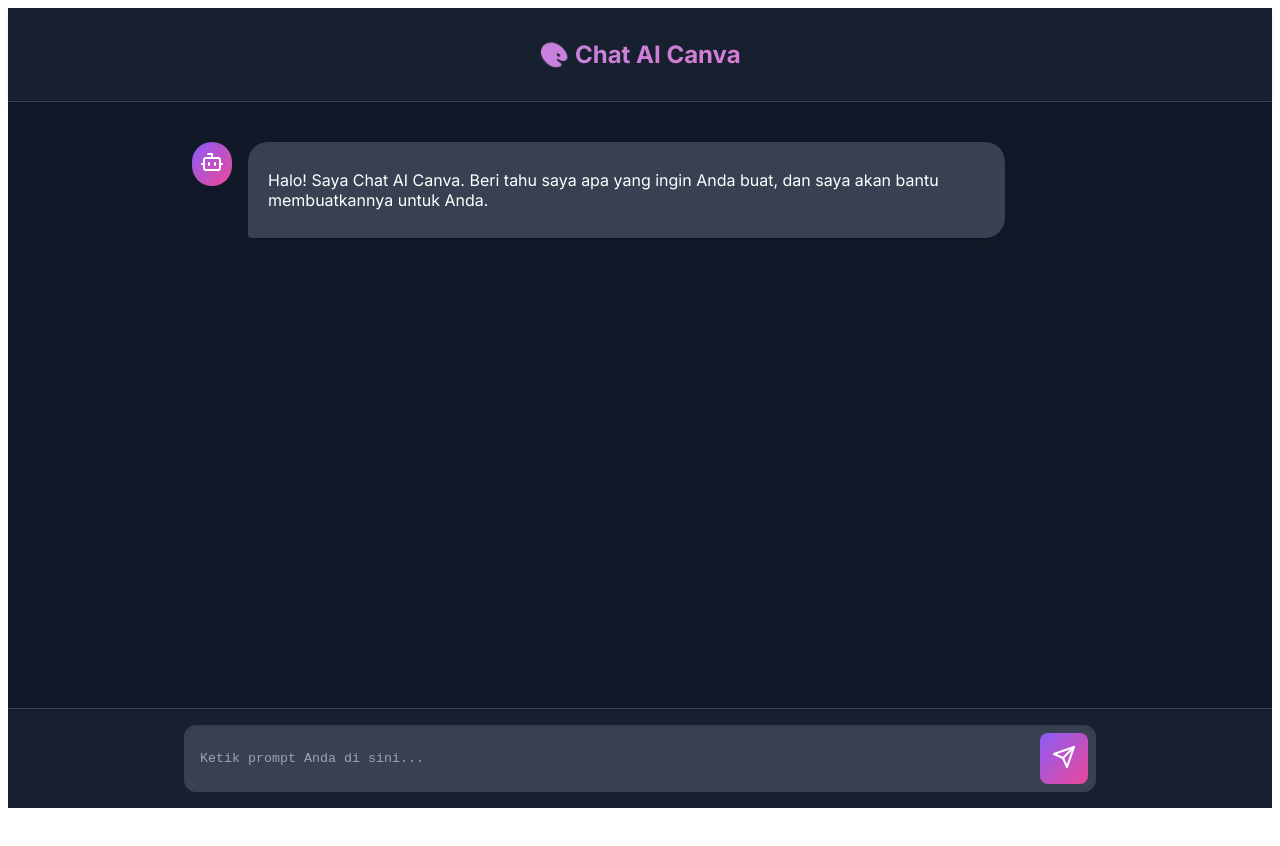
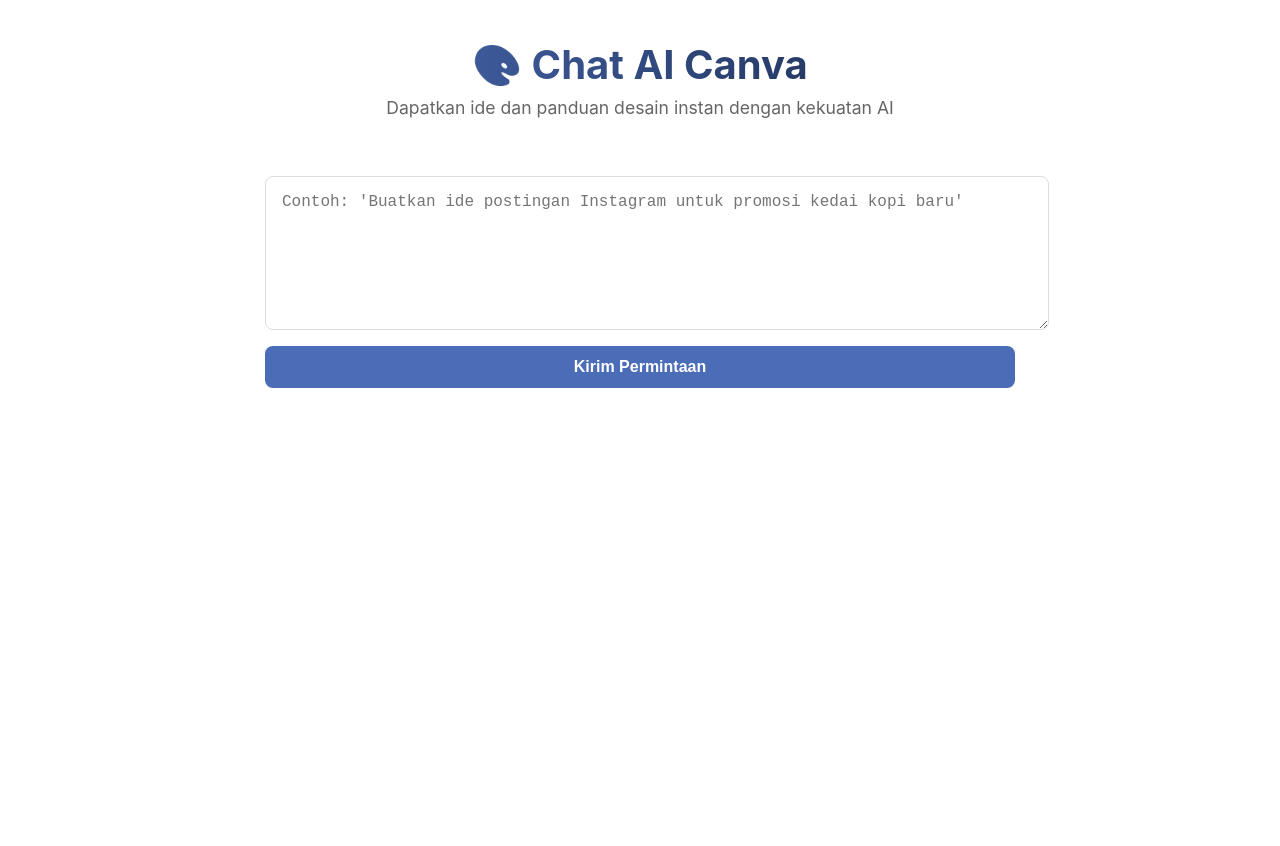
Before and after one commit to Dazhosting/Canva-Ai, a Next.js app: page / in a window 1280 px wide. Shown: the top 846 px of the page. Before the commit the page ends 816 px from the top, so only its background shows below. Built offline with nearby package versions, Linux system fonts and the light colour scheme.

Commit message:
Update index.js

```diff
--- a/pages/index.js
+++ b/pages/index.js
@@ -1,305 +1,231 @@
-import React, { useState, useRef, useEffect } from 'react';
+// pages/index.js
+import { useState, useEffect } from 'react';
+import Head from 'next/head';
+import ReactMarkdown from 'react-markdown';
+import rehypePrism from 'rehype-prism-plus';
 
-// --- Icon Components ---
-// Ikon tetap sebagai komponen SVG inline.
-const BotIcon = () => (
-  <svg xmlns="http://www.w3.org/2000/svg" width="24" height="24" viewBox="0 0 24 24" fill="none" stroke="currentColor" strokeWidth="2" strokeLinecap="round" strokeLinejoin="round">
-    <path d="M12 8V4H8" />
-    <rect width="16" height="12" x="4" y="8" rx="2" />
-    <path d="M2 14h2" />
-    <path d="M20 14h2" />
-    <path d="M15 13v2" />
-    <path d="M9 13v2" />
-  </svg>
-);
+// Helper untuk menyuntikkan keyframes animasi ke dalam dokumen
+const useInjectKeyframes = () => {
+  useEffect(() => {
+    const styleId = 'spinner-keyframes';
+    if (!document.getElementById(styleId)) {
+      const style = document.createElement('style');
+      style.id = styleId;
+      style.innerHTML = `
+        @keyframes spin {
+          0% { transform: rotate(0deg); }
+          100% { transform: rotate(360deg); }
+        }
+      `;
+      document.head.appendChild(style);
+    }
+  }, []);
+};
 
-const UserIcon = () => (
-  <svg xmlns="http://www.w3.org/2000/svg" width="24" height="24" viewBox="0 0 24 24" fill="none" stroke="currentColor" strokeWidth="2" strokeLinecap="round" strokeLinejoin="round">
-    <path d="M19 21v-2a4 4 0 0 0-4-4H9a4 4 0 0 0-4 4v2" />
-    <circle cx="12" cy="7" r="4" />
-  </svg>
-);
+export default function Home() {
+  useInjectKeyframes(); // Suntikkan animasi saat komponen dimuat
 
-const SendIcon = () => (
-    <svg xmlns="http://www.w3.org/2000/svg" width="24" height="24" viewBox="0 0 24 24" fill="none" stroke="currentColor" strokeWidth="2" strokeLinecap="round" strokeLinejoin="round">
-        <path d="m22 2-7 20-4-9-9-4Z"/>
-        <path d="m22 2-11 11"/>
-    </svg>
-);
+  const [input, setInput] = useState('');
+  const [result, setResult] = useState('');
+  const [loading, setLoading] = useState(false);
+  const [error, setError] = useState('');
 
-// --- Main App Component ---
-export default function App() {
-  const [input, setInput] = useState('');
-  const [messages, setMessages] = useState([
-    { role: 'bot', content: 'Halo! Saya Chat AI Canva. Beri tahu saya apa yang ingin Anda buat, dan saya akan bantu membuatkannya untuk Anda.' }
-  ]);
-  const [loading, setLoading] = useState(false);
-  const messagesEndRef = useRef(null);
+  // State untuk menangani efek interaktif
+  const [isButtonHovered, setIsButtonHovered] = useState(false);
+  const [isTextareaFocused, setIsTextareaFocused] = useState(false);
 
-  // --- Styles Object (CSS-in-JS) ---
-  // Semua gaya didefinisikan dalam objek ini.
-  const styles = {
-    container: {
-      display: 'flex',
-      flexDirection: 'column',
-      height: '100vh',
-      backgroundColor: '#111827', // bg-gray-900
-      color: 'white',
-      fontFamily: "'Inter', sans-serif",
-    },
-    header: {
-      backgroundColor: 'rgba(31, 41, 55, 0.5)', // bg-gray-800/50
-      backdropFilter: 'blur(4px)',
-      borderBottom: '1px solid #374151', // border-gray-700
-      padding: '1rem',
-      boxShadow: '0 4px 6px -1px rgb(0 0 0 / 0.1), 0 2px 4px -2px rgb(0 0 0 / 0.1)', // shadow-lg
-    },
-    headerTitle: {
-      fontSize: '1.5rem', // text-2xl
-      fontWeight: 'bold',
-      textAlign: 'center',
-      background: 'linear-gradient(to right, #a78bfa, #f472b6)', // from-purple-400 to-pink-500
-      WebkitBackgroundClip: 'text',
-      WebkitTextFillColor: 'transparent',
-    },
-    main: {
-      flex: 1,
-      overflowY: 'auto',
-      padding: '1.5rem',
-    },
-    messagesContainer: {
-        maxWidth: '56rem', // max-w-4xl
-        margin: '0 auto',
-    },
-    messageRow: {
-        display: 'flex',
-        alignItems: 'flex-start',
-        gap: '1rem',
-        margin: '1rem 0',
-    },
-    userMessageRow: {
-        justifyContent: 'flex-end',
-    },
-    botMessageRow: {
-        justifyContent: 'flex-start',
-    },
-    iconContainer: {
-        padding: '0.5rem',
-        borderRadius: '9999px',
-    },
-    botIconContainer: {
-        background: 'linear-gradient(to bottom right, #8b5cf6, #ec4899)', // from-purple-500 to-pink-600
-    },
-    userIconContainer: {
-        backgroundColor: '#374151', // bg-gray-700
-    },
-    messageBubble: {
-        maxWidth: '80%',
-        padding: '12px 20px',
-        borderRadius: '1.25rem',
-        boxShadow: '0 4px 6px -1px rgb(0 0 0 / 0.1), 0 2px 4px -2px rgb(0 0 0 / 0.1)',
-        whiteSpace: 'pre-wrap',
-    },
-    userMessageBubble: {
-        backgroundColor: '#2563eb', // bg-blue-600
-        borderBottomRightRadius: '0.25rem',
-    },
-    botMessageBubble: {
-        backgroundColor: '#374151', // bg-gray-700
-        borderBottomLeftRadius: '0.25rem',
-    },
-    loaderBubble: {
-        display: 'flex',
-        alignItems: 'center',
-        justifyContent: 'center',
-        gap: '0.5rem',
-    },
-    loaderDot: {
-        width: '8px',
-        height: '8px',
-        backgroundColor: 'white',
-        borderRadius: '50%',
-    },
-    footer: {
-      backgroundColor: 'rgba(31, 41, 55, 0.5)', // bg-gray-800/50
-      backdropFilter: 'blur(4px)',
-      borderTop: '1px solid #374151', // border-gray-700
-      padding: '1rem',
-    },
-    inputContainer: {
-        display: 'flex',
-        alignItems: 'center',
-        backgroundColor: '#374151', // bg-gray-700
-        borderRadius: '0.75rem', // rounded-xl
-        padding: '0.5rem',
-        boxShadow: 'inset 0 2px 4px 0 rgb(0 0 0 / 0.05)', // shadow-inner
-        maxWidth: '56rem', // max-w-4xl
-        margin: '0 auto',
-    },
-    textarea: {
-        flex: 1,
-        backgroundColor: 'transparent',
-        padding: '0.5rem',
-        color: 'white',
-        border: 'none',
-        outline: 'none',
-        resize: 'none',
-        maxHeight: '100px',
-    },
-    sendButton: {
-        padding: '0.75rem',
-        borderRadius: '0.5rem',
-        color: 'white',
-        border: 'none',
-        cursor: 'pointer',
-        transition: 'all 0.2s ease-in-out',
-        background: 'linear-gradient(to bottom right, #8b5cf6, #ec4899)', // from-purple-500 to-pink-600
-    },
-    sendButtonDisabled: {
-        backgroundColor: '#4b5563', // bg-gray-600
-        cursor: 'not-allowed',
-        background: 'none',
-    },
-  };
-
-  // --- CSS String for styles not possible with inline styles ---
-  // (e.g., keyframes, pseudo-classes like :hover, placeholder color)
-  const styleTag = `
-    @import url('https://fonts.googleapis.com/css2?family=Inter:wght@400;700&display=swap');
-
-    @keyframes fade-in-up {
-      from { opacity: 0; transform: translateY(10px); }
-      to { opacity: 1; transform: translateY(0); }
-    }
-
-    .animate-fade-in-up {
-      animation: fade-in-up 0.5s ease-out forwards;
-    }
-
-    @keyframes pulse {
-      0%, 100% { opacity: 1; }
-      50% { opacity: 0.5; }
-    }
-
-    .dot-1 { animation: pulse 1.5s infinite; animation-delay: -0.3s; }
-    .dot-2 { animation: pulse 1.5s infinite; animation-delay: -0.15s; }
-    .dot-3 { animation: pulse 1.5s infinite; }
-
-    textarea::placeholder {
-        color: #9ca3af; /* placeholder-gray-400 */
-    }
-
-    /* We use a class for the hover effect because it's not possible inline */
-    .send-button:hover {
-        transform: scale(1.1);
-        background: linear-gradient(to bottom right, #a855f7, #d946ef); /* hover:from-purple-600 hover:to-pink-700 */
-    }
-  `;
-
-  const scrollToBottom = () => {
-    messagesEndRef.current?.scrollIntoView({ behavior: "smooth" });
-  };
-
-  useEffect(() => {
-    scrollToBottom();
-  }, [messages]);
 
   const handleSend = async () => {
-    if (!input.trim() || loading) return;
-
-    const userMessage = { role: 'user', content: input };
-    setMessages(prev => [...prev, userMessage]);
-    setInput('');
+    if (!input.trim()) return;
     setLoading(true);
+    setResult('');
+    setError('');
 
     try {
-      // Simulasi panggilan API
-      await new Promise(resolve => setTimeout(resolve, 1500));
-      const data = { result: `Tentu, ini adalah ide desain untuk: "${input}". Saya akan membuatkan beberapa variasi visual yang menarik untuk Anda.` };
+      const res = await fetch('/api/canva', {
+        method: 'POST',
+        headers: { 'Content-Type': 'application/json' },
+        body: JSON.stringify({ query: input }),
+      });
 
-      const botMessage = { role: 'bot', content: data.result || 'Maaf, saya tidak menerima respons. Silakan coba lagi.' };
-      setMessages(prev => [...prev, botMessage]);
+      if (!res.ok) {
+        const errorData = await res.json();
+        throw new Error(errorData.error || 'Terjadi kesalahan pada server.');
+      }
 
+      const data = await res.json();
+      setResult(data.result || 'Tidak ada respons dari AI.');
     } catch (e) {
-      const errorMessage = { role: 'bot', content: '❌ Gagal terhubung ke server. Silakan periksa koneksi Anda dan coba lagi.' };
-      setMessages(prev => [...prev, errorMessage]);
+      setError(e.message || 'Gagal terhubung ke API.');
     } finally {
       setLoading(false);
     }
   };
 
-  const handleKeyPress = (e) => {
+  const handleKeyDown = (e) => {
     if (e.key === 'Enter' && !e.shiftKey) {
       e.preventDefault();
       handleSend();
     }
   };
 
+  // Objek styling (CSS-in-JS)
+  const styles = {
+    container: {
+      maxWidth: 750,
+      margin: '0 auto',
+      padding: '2rem 1.5rem',
+      minHeight: '100vh',
+      display: 'flex',
+      flexDirection: 'column',
+      fontFamily: '-apple-system, BlinkMacSystemFont, "Segoe UI", Roboto, "Helvetica Neue", Arial, sans-serif',
+      color: '#333',
+    },
+    header: {
+      textAlign: 'center',
+      marginBottom: '2.5rem',
+    },
+    title: {
+      fontSize: '2.5rem',
+      fontWeight: 700,
+      background: 'linear-gradient(90deg, #4b6cb7, #182848)',
+      WebkitBackgroundClip: 'text',
+      WebkitTextFillColor: 'transparent',
+      margin: 0,
+    },
+    subtitle: {
+      fontSize: '1.1rem',
+      color: '#666',
+      marginTop: '0.5rem',
+    },
+    form: {
+      display: 'flex',
+      flexDirection: 'column',
+      gap: '1rem',
+    },
+    textarea: {
+      width: '100%',
+      padding: '1rem',
+      fontSize: '1rem',
+      borderRadius: '8px',
+      border: `1px solid ${isTextareaFocused ? '#4b6cb7' : '#ddd'}`,
+      boxShadow: isTextareaFocused ? '0 0 0 3px rgba(75, 108, 183, 0.2)' : 'none',
+      resize: 'vertical',
+      minHeight: 120,
+      transition: 'border-color 0.2s, box-shadow 0.2s',
+      outline: 'none',
+    },
+    button: {
+      padding: '0.75rem 1.5rem',
+      fontSize: '1rem',
+      fontWeight: 600,
+      color: '#fff',
+      backgroundColor: '#4b6cb7',
+      border: 'none',
+      borderRadius: '8px',
+      cursor: 'pointer',
+      transition: 'background-color 0.2s, transform 0.1s',
+      display: 'flex',
+      alignItems: 'center',
+      justifyContent: 'center',
+      gap: '0.5rem',
+    },
+    buttonHover: {
+      backgroundColor: '#3a539b',
+      transform: 'translateY(-2px)',
+    },
+    buttonDisabled: {
+      backgroundColor: '#a0a0a0',
+      cursor: 'not-allowed',
+    },
+    loader: {
+      border: '4px solid #f3f3f3',
+      borderTop: '4px solid #4b6cb7',
+      borderRadius: '50%',
+      width: 20,
+      height: 20,
+      animation: 'spin 1s linear infinite',
+    },
+    resultContainer: {
+      marginTop: '2.5rem',
+      backgroundColor: '#f9fafb',
+      border: '1px solid #e5e7eb',
+      padding: '1.5rem',
+      borderRadius: '8px',
+      minHeight: 100,
+    },
+    resultTitle: {
+      fontSize: '1.2rem',
+      fontWeight: 600,
+      marginBottom: '1rem',
+      color: '#182848',
+    },
+    resultContent: {
+      lineHeight: 1.7,
+      whiteSpace: 'pre-wrap',
+    },
+  };
+
   return (
     <div style={styles.container}>
-      {/* Menambahkan tag <style> untuk menangani keyframes dan pseudo-class */}
-      <style>{styleTag}</style>
+      <Head>
+        <title>Chat AI Canva</title>
+        <meta name="description" content="Dapatkan ide desain Canva dengan bantuan AI" />
+        <link rel="icon" href="/favicon.ico" />
+      </Head>
 
       <header style={styles.header}>
-        <h1 style={styles.headerTitle}>🎨 Chat AI Canva</h1>
+        <h1 style={styles.title}>🎨 Chat AI Canva</h1>
+        <p style={styles.subtitle}>Dapatkan ide dan panduan desain instan dengan kekuatan AI</p>
       </header>
 
-      <main style={styles.main}>
-        <div style={styles.messagesContainer}>
-            {messages.map((msg, index) => (
-              <div key={index} className="animate-fade-in-up" style={{...styles.messageRow, ...(msg.role === 'user' ? styles.userMessageRow : styles.botMessageRow)}}>
-                {msg.role === 'bot' && (
-                  <div style={{...styles.iconContainer, ...styles.botIconContainer}}>
-                    <BotIcon />
-                  </div>
-                )}
-                <div style={{...styles.messageBubble, ...(msg.role === 'user' ? styles.userMessageBubble : styles.botMessageBubble)}}>
-                  <p>{msg.content}</p>
-                </div>
-                 {msg.role === 'user' && (
-                  <div style={{...styles.iconContainer, ...styles.userIconContainer}}>
-                    <UserIcon />
-                  </div>
-                )}
-              </div>
-            ))}
-            {loading && (
-              <div className="animate-fade-in-up" style={{...styles.messageRow, ...styles.botMessageRow}}>
-                <div style={{...styles.iconContainer, ...styles.botIconContainer}}>
-                    <BotIcon />
-                </div>
-                <div style={{...styles.messageBubble, ...styles.botMessageBubble, ...styles.loaderBubble}}>
-                  <div style={styles.loaderDot} className="dot-1"></div>
-                  <div style={styles.loaderDot} className="dot-2"></div>
-                  <div style={styles.loaderDot} className="dot-3"></div>
-                </div>
-              </div>
-            )}
-            <div ref={messagesEndRef} />
+      <div style={styles.form}>
+        <textarea
+          style={styles.textarea}
+          value={input}
+          onChange={(e) => setInput(e.target.value)}
+          onKeyDown={handleKeyDown}
+          onFocus={() => setIsTextareaFocused(true)}
+          onBlur={() => setIsTextareaFocused(false)}
+          placeholder="Contoh: 'Buatkan ide postingan Instagram untuk promosi kedai kopi baru'"
+          disabled={loading}
+          rows={5}
+        />
+        <button
+          onClick={handleSend}
+          style={{
+            ...styles.button,
+            ...(isButtonHovered && !loading ? styles.buttonHover : {}),
+            ...(loading ? styles.buttonDisabled : {}),
+          }}
+          disabled={loading}
+          onMouseEnter={() => setIsButtonHovered(true)}
+          onMouseLeave={() => setIsButtonHovered(false)}
+        >
+          {loading ? (
+            <>
+              <div style={styles.loader}></div>
+              <span>Memproses...</span>
+            </>
+          ) : (
+            'Kirim Permintaan'
+          )}
+        </button>
+      </div>
+
+      {(result || loading || error) && (
+        <div style={styles.resultContainer}>
+          <h2 style={styles.resultTitle}>Jawaban AI</h2>
+          {loading && <p>⏳ Sedang menunggu jawaban dari AI, mohon tunggu sebentar...</p>}
+          {error && <p style={{ color: 'red' }}>❌ {error}</p>}
+          {result && (
+            <div style={styles.resultContent}>
+              {/* ReactMarkdown tidak memiliki prop 'style', jadi kita bungkus dengan div jika perlu styling khusus */}
+              <ReactMarkdown rehypePlugins={[rehypePrism]}>{result}</ReactMarkdown>
+            </div>
+          )}
         </div>
-      </main>
-
-      <footer style={styles.footer}>
-        <div style={styles.inputContainer}>
-            <textarea
-              rows={1}
-              style={styles.textarea}
-              value={input}
-              onChange={(e) => setInput(e.target.value)}
-              onKeyPress={handleKeyPress}
-              placeholder="Ketik prompt Anda di sini..."
-              disabled={loading}
-            />
-            <button
-              onClick={handleSend}
-              style={{...styles.sendButton, ...(loading ? styles.sendButtonDisabled : {})}}
-              className={!loading ? 'send-button' : ''}
-              disabled={loading}
-            >
-              <SendIcon />
-            </button>
-        </div>
-      </footer>
+      )}
     </div>
   );
-}
+            }
```
